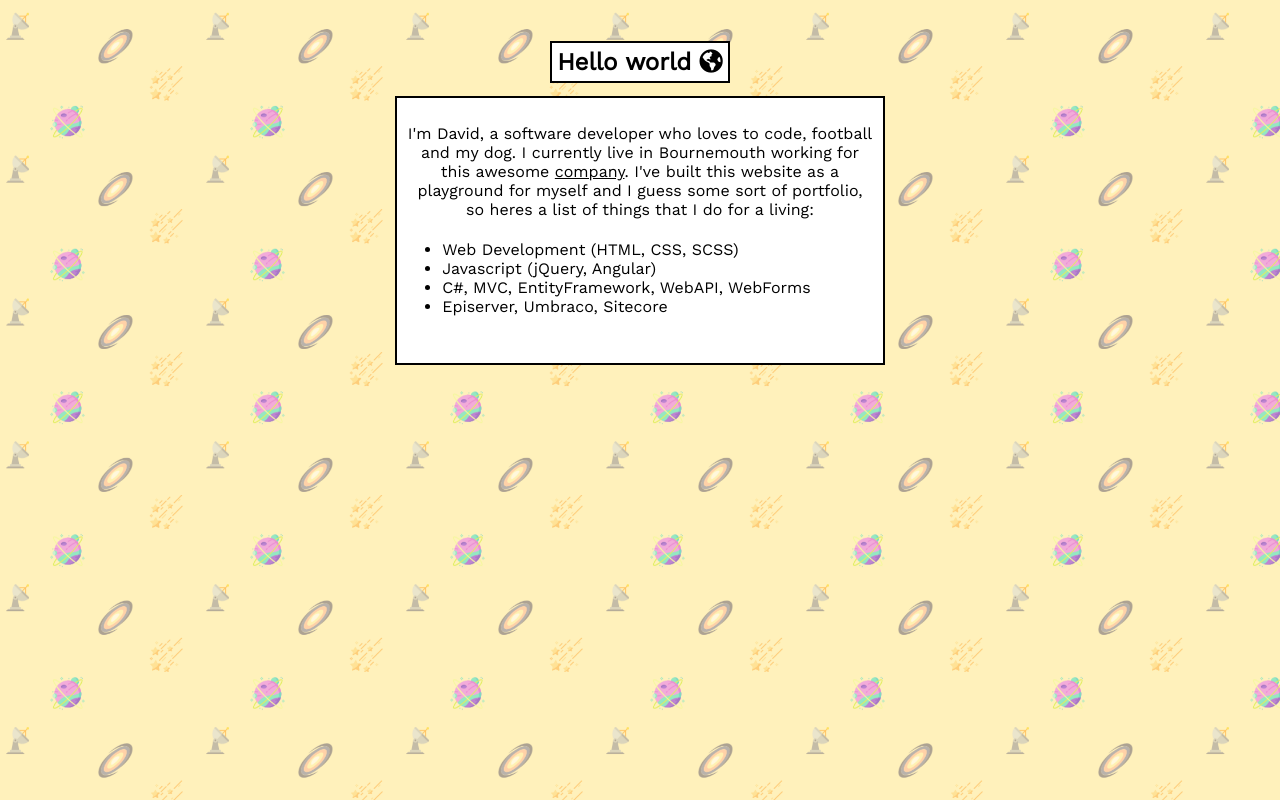
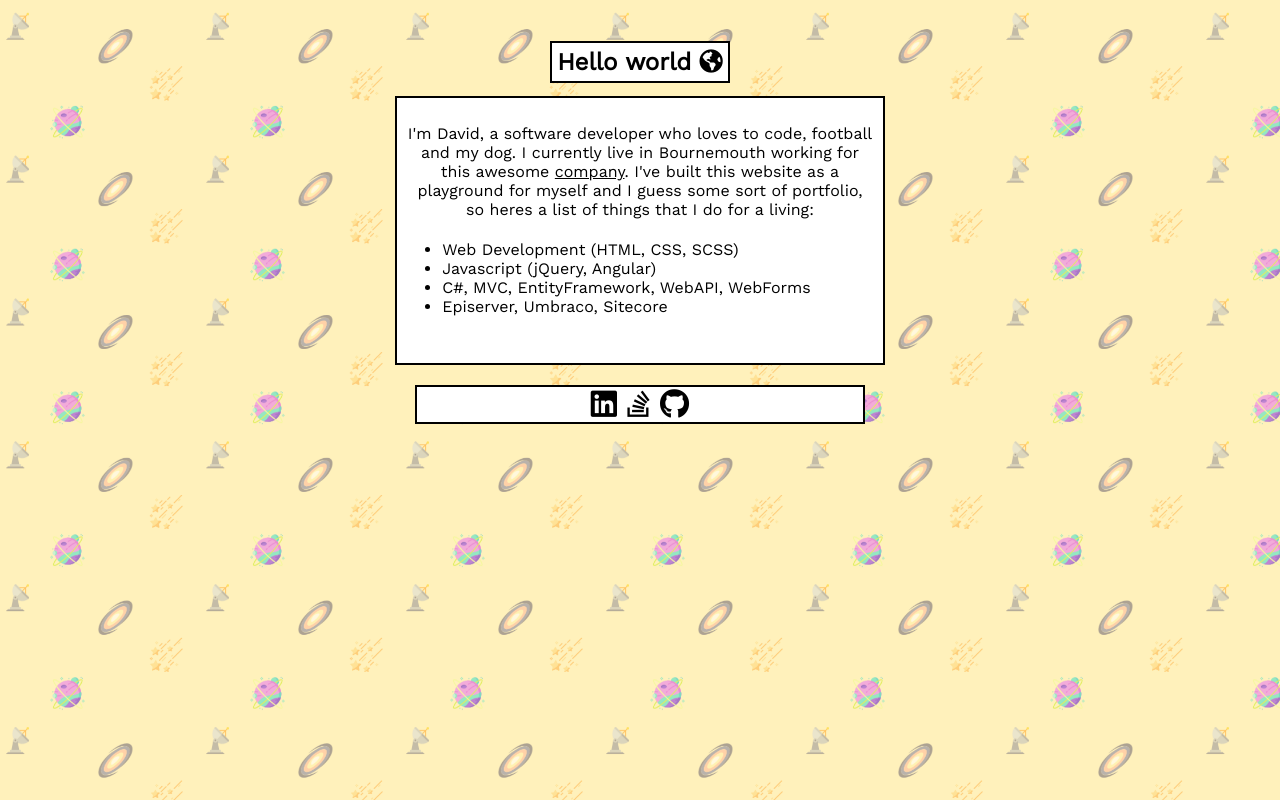
Before and after one commit to davidh61/personalV2, a website: page index.html in a window 1280 px wide. Drawn offline with nearby package versions, Linux system fonts and the light colour scheme.

Commit message:
added icons

```diff
--- a/index.html
+++ b/index.html
@@ -7,7 +7,8 @@
     <title>David Harlow</title>
     <meta name="viewport" content="width=device-width, initial-scale=1">
     <link rel="stylesheet" type="text/css" media="screen" href="css/styles.css">
-    <link rel="stylesheet" href="https://use.fontawesome.com/releases/v5.7.2/css/all.css" integrity="sha384-fnmOCqbTlWIlj8LyTjo7mOUStjsKC4pOpQbqyi7RrhN7udi9RwhKkMHpvLbHG9Sr" crossorigin="anonymous">
+    <link rel="stylesheet" href="https://use.fontawesome.com/releases/v5.7.2/css/all.css"
+        integrity="sha384-fnmOCqbTlWIlj8LyTjo7mOUStjsKC4pOpQbqyi7RrhN7udi9RwhKkMHpvLbHG9Sr" crossorigin="anonymous">
 </head>
 
 <body>
@@ -16,7 +17,7 @@
 
         <section class="main">
 
-            <h1><span>Hello world <i class="fas fa-globe-americas"></i></span></h1>
+            <h1><span class="hello">Hello world <i class="fas fa-globe-americas"></i></span></h1>
 
             <div class="portfolio-text">
                 <p>I'm David, a software developer who loves to code, football and my dog.
@@ -33,6 +34,12 @@
                 </p>
             </div>
 
+            <div class="links">
+                <span class="link-one"><i class="fab fa-linkedin"></i></span`>
+                    <span class="link-two"><i class="fab fa-stack-overflow"></i></span`>
+                        <span class="link-three"><i class="fab fa-github"></i></span>
+            </div>
+
 
 
         </section>
--- a/sass/styles.scss
+++ b/sass/styles.scss
@@ -53,16 +53,25 @@ html {
       text-decoration: none;
     }
 
-    span {
+    .hello {
       border: 2px solid black;
       padding: 5px;
       background-color: white;
     }
 
     .portfolio-text {
+      padding: 10px;
       border: 2px solid black;
       padding: 5px;
       background-color: white;
     }
+
+    .links {
+        font-size: 30px;
+      text-align: center;
+      border: 2px solid black;
+      background-color: white;
+      margin: 20px;
+    }
   }
 }
```
Also changed, not shown: css/styles.css.
